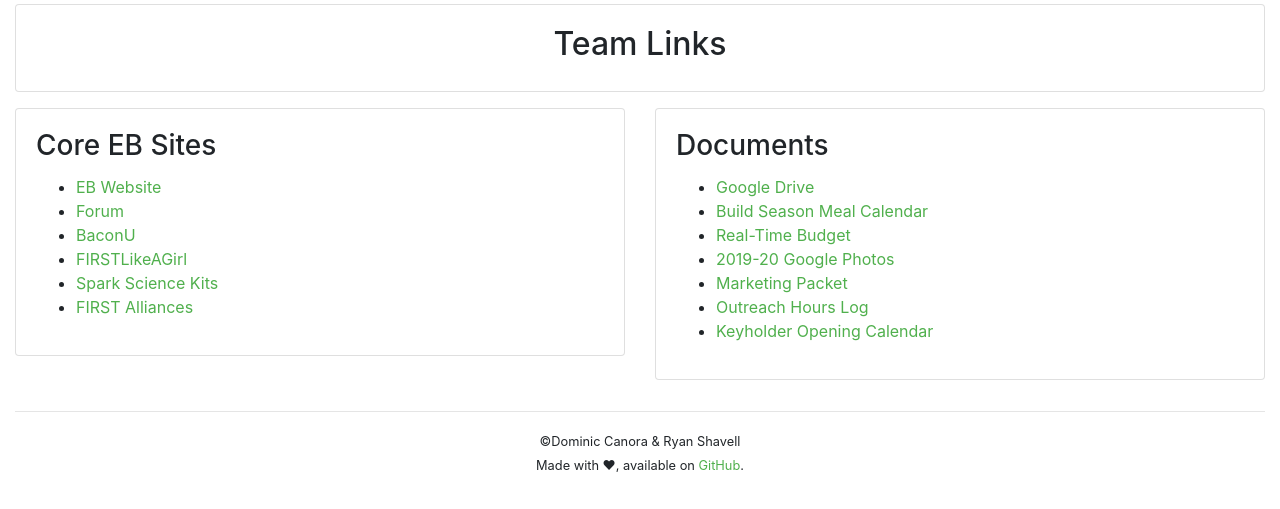
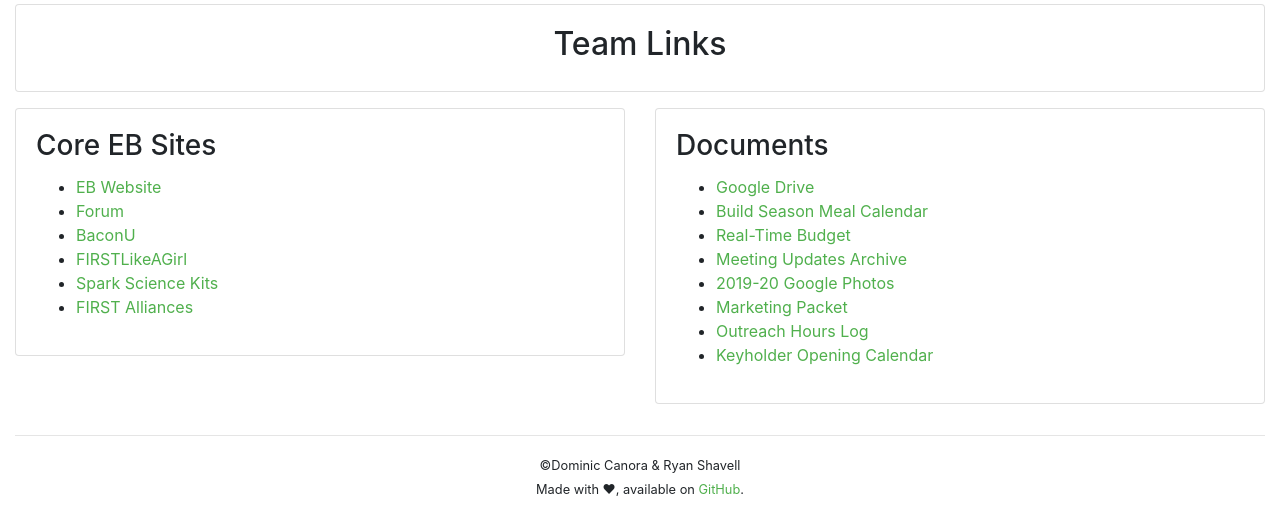
Before and after one commit to FRC-1902/pigpen, a Django app: page /info/links in a window 1280 px wide. Shown: the part 66-575 px from the top of the page. Run offline with Django 3.2, Linux system fonts and the light colour scheme; the visitor is signed in with stand-in values (Sample User, id 1); some libraries are stand-ins or nearby versions.

Commit message:
Add meeting updates to links page

```diff
--- a/teammanager/templates/teammanager/info_links.html
+++ b/teammanager/templates/teammanager/info_links.html
@@ -32,6 +32,7 @@
             <li><a href="https://drive.google.com/drive/u/0/folders/0B_pAHg7v4lCaM2Y5Qlg3NGszUVU">Google Drive</a></li>
             <li><a href="https://docs.google.com/spreadsheets/d/1cPqtbb8nWtPlHnKdcYPBVsJekpRVdT9lHezAs-1dZMA/edit?ts=5dd80c13#gid=0">Build Season Meal Calendar</a> </li>
             <li><a href="https://docs.google.com/spreadsheets/d/1pPHeeOaOLfWoh_ftpNQ7SLtJxltNmhcDBxNcf4aqA8Y/edit?usp=sharing">Real-Time Budget</a></li>
+            <li><a href="https://docs.google.com/document/d/11CC18YMdv_nJArS9Alh6aMRqhXqeiLIrxCB36eCIIjU/edit?usp=sharing">Meeting Updates Archive </a></li>
             <li><a href="https://photos.app.goo.gl/5mY4NnjZXM4rZabk7">2019-20 Google Photos</a></li>
             <li><a href="http://www.explodingbacon.com/share/Exploding-Bacon-Marketing-Packet-2018-19.pdf">Marketing Packet</a></li>
             <li><a href="https://docs.google.com/spreadsheets/d/18ghCxaLnNlORuEWPdtkb055wPmu4WAlca0wgeqS3kDc/edit?usp=sharing">Outreach Hours Log</a></li>
```
